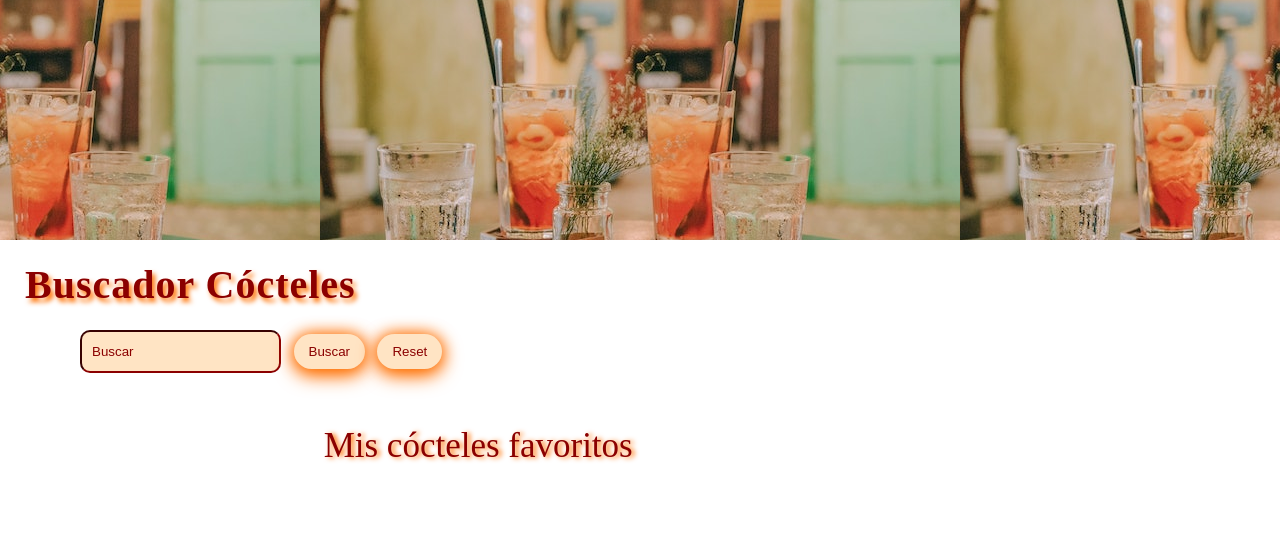
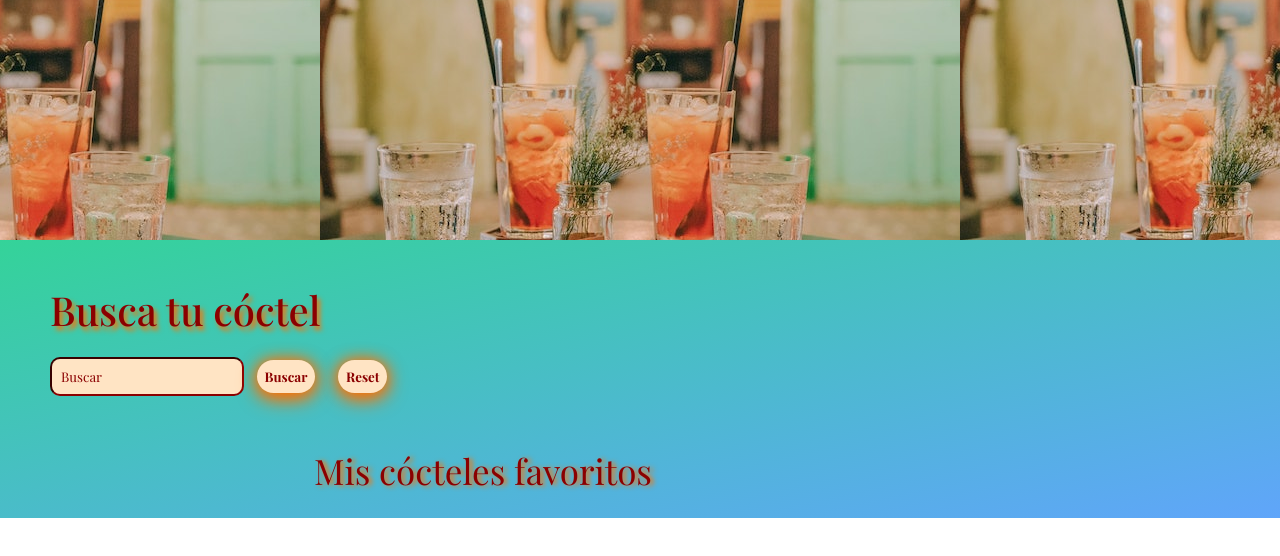
Before and after one commit to maragil/cocktail-finder, a website: page public/index.html in a window 1280 px wide. Drawn offline with nearby package versions, Linux system fonts and the light colour scheme; no server answers.

Commit message:
Changes in title and background

```diff
--- a/public/index.html
+++ b/public/index.html
@@ -4,10 +4,13 @@
 <head>
   <meta charset="UTF-8" />
   <meta name="viewport" content="width=device-width, initial-scale=1" />
+  <link rel="shortcut icon" href="../../src/images/favicon.png" type="image/x-icon">
   <title>La coctelería de María</title>
-  <!-- Google Fonts
-      <link href="https://fonts.googleapis.com/css?family=Roboto&display=swap" rel="stylesheet" />
-    -->
+  <!-- Google Fonts -->
+  <link rel="preconnect" href="https://fonts.googleapis.com">
+  <link rel="preconnect" href="https://fonts.gstatic.com" crossorigin>
+  <link href="https://fonts.googleapis.com/css2?family=Montserrat&family=Playfair+Display:wght@400;500;700&family=Raleway&display=swap" rel="stylesheet">
+
   <link rel="stylesheet" href="./assets/css/main.css" />
   <link rel="icon" href="./assets/images/favicon.png" />
   <script src="https://kit.fontawesome.com/a5f3fa4005.js" crossorigin="anonymous"></script>
@@ -19,17 +22,19 @@
 
   </header>
 
-  <main>
+  <main class="main">
 
-      <h1 class="title">Buscador Cócteles</h1>
+      <section class="input-section">
+      <h1 class="title">Busca tu cóctel</h1>
 
       <form name="Buscador cócteles">
           <input type="text" placeholder="Buscar" class="js_input input"/>
           <input type="button" value="Buscar" class="js_btn btn">
           <input type="button" value="Reset" class="js_reset btn">
       </form>
+      </section>
 
-      <section class="section">
+      <section class="finder-section">
 
       <article class="list">
       <ul class="list js_list-cocktails">
--- a/src/scss/layout/_main.scss
+++ b/src/scss/layout/_main.scss
@@ -1,19 +1,28 @@
+.main{
+    background: linear-gradient(to left top, rgb(96, 165, 250), rgb(52, 211, 153))
+}
+
+.input-section{
+    display: flex;
+    flex-direction: column;
+    align-items: flex-start;
+    padding: 5rem;
+    gap: 2rem;
+}
+
 .title{
     color: darkred;
     font-size: 4rem;
-    font-weight: bold;
-    letter-spacing: 1px;
-    padding: 25px;
+    font-weight: 500;
     text-shadow: 3px 4px 5px #ff7000;
 }
 
 .input{
     background-color: bisque;
     border-color: darkred;
-    border-radius: 10px;
-    margin-left: 80px;
-    margin-bottom: 55px;
-    padding: 12px 10px 12px 10px;
+    border-radius: 1rem;
+    padding: 0.9rem;
+    font-family: 'Playfair Display', serif;
 }
 .input::placeholder{
     color: darkred;
@@ -24,13 +33,15 @@
     color: darkred ;
     background-color: bisque ;
     box-shadow: 0 0 16px 0 #ff7000, 0 6px 20px 0 #ff7000;
-    border-radius: 20px;
+    border-radius: 2rem;
     cursor: pointer;
-    margin-left: 10px;
-    padding: 10px 15px 10px 15px;
+    margin: 1rem;
+    padding: 0.8rem ;
+    font-weight: 600;
+    font-family: 'Playfair Display', serif;;
 }
 
-.section{
+.finder-section{
     display: flex;
     flex-direction: row-reverse;
     justify-content: space-evenly;
--- a/src/scss/main.scss
+++ b/src/scss/main.scss
@@ -5,6 +5,8 @@
 
 html{
     font-size: 62.5%;
+    font-family: 'Playfair Display', serif;
+
 }
 
 
```
Also changed, not shown: src/html/index.html (+6 -3 lines), src/html/partials/main.html (+5 -3 lines), public/assets/css/main.css, public/assets/images/cocktail-drinks-line-art-composition-vector.jpg (added), public/assets/images/depositphotos_116416550-stock-illustration-seamless-cocktail-pattern.jpg (added), public/assets/images/favicon.png (added), public/assets/images/fondo.jpg (added), public/assets/images/summer-seamless-pattern-with-hand-drawn-in-sketch-style-alcohol-cocktails-vintage-backdrop-with-drinks-flowers-and-lemons-on-white-background-for-textile-wrapping-paper-menu-vector.jpg (added), public/assets/images/summer.jpg (added), public/assets/images/ummer.jpg (added), src/images/cocktail-drinks-line-art-composition-vector.jpg (added), src/images/favicon.png (added), src/images/fondo.jpg (added), src/images/otro-fondo.webp (added), 1 more files, 1 other file.
